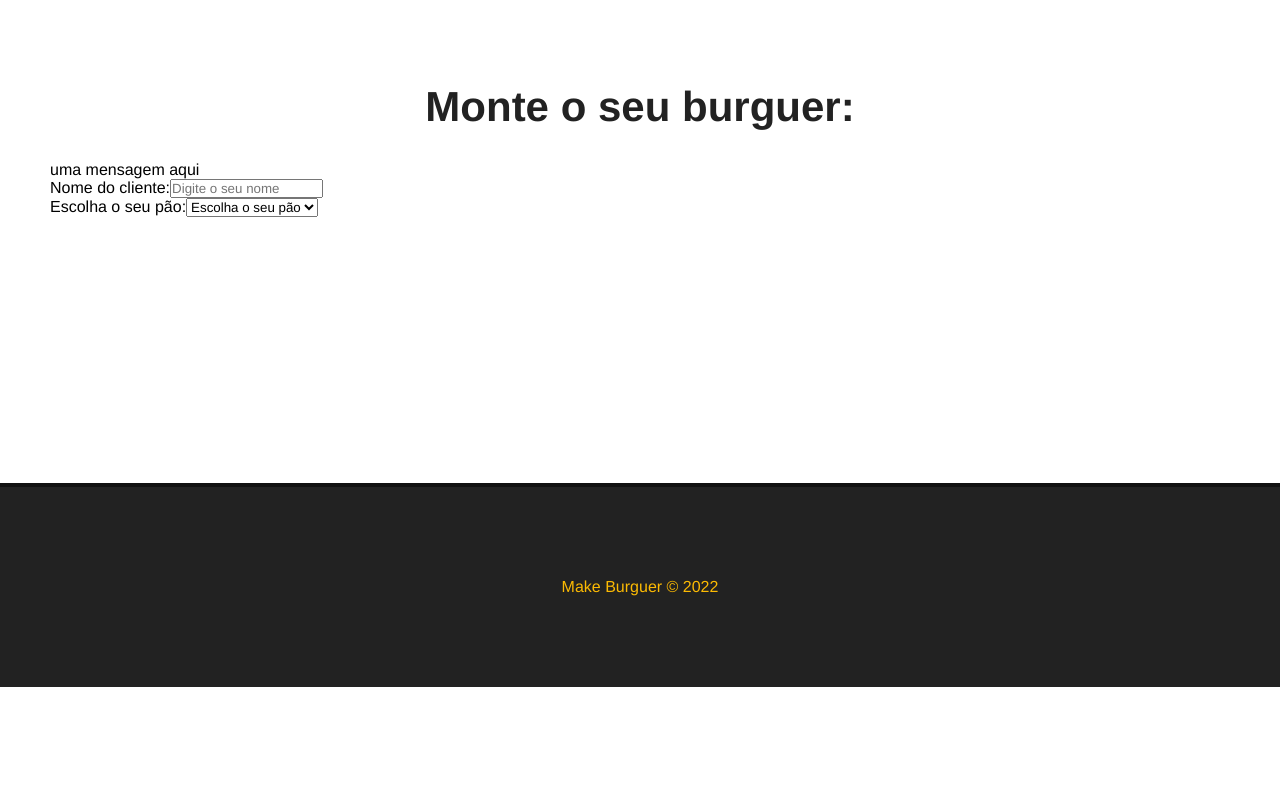
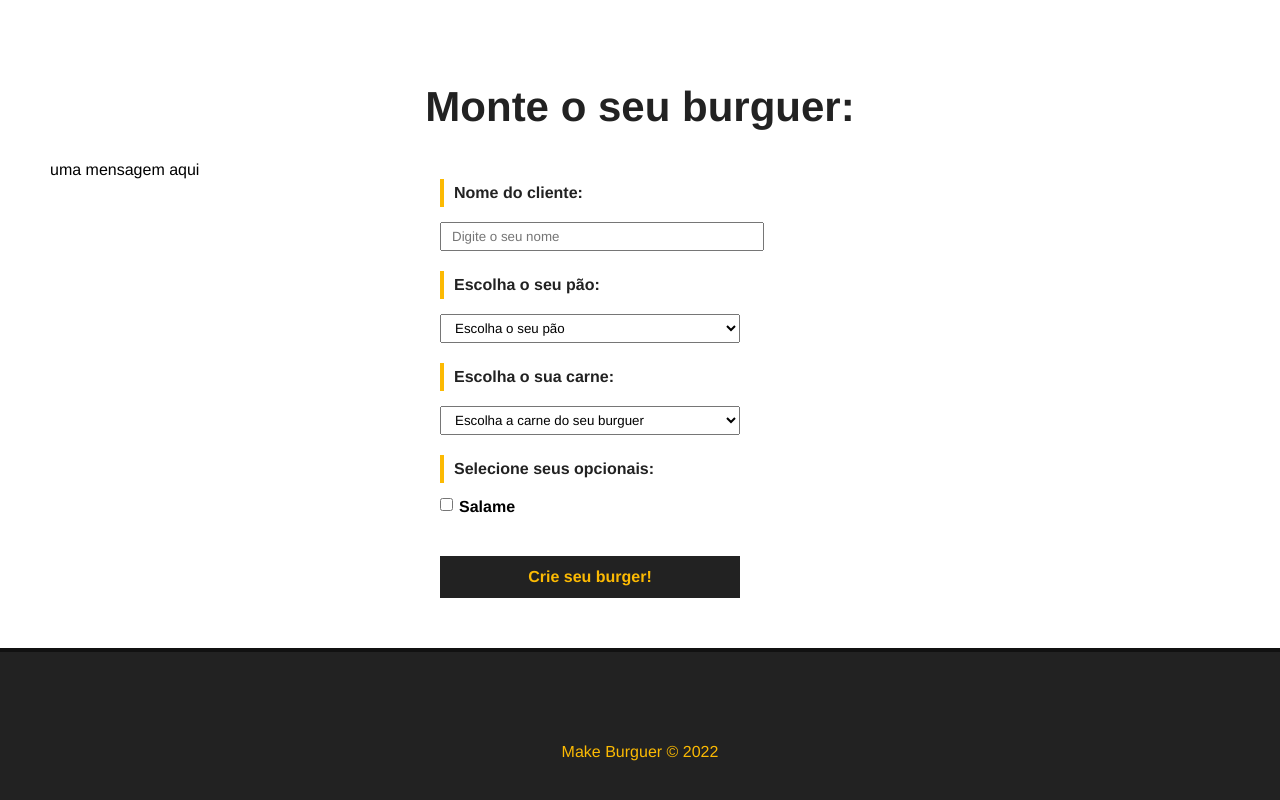
Before and after one commit to KeylaneSilva/initVuejs, a Vue app in the folder make-burguer/: page / in a window 1280 px wide. Shown: the part 745-1545 px from the top of the page. Before the commit the page ends 1432 px from the top, so only its background shows below. Built offline with nearby package versions, Linux system fonts and the light colour scheme.

Commit message:
styled do formulario

```diff
--- a/make-burguer/src/components/BurguerForm.vue
+++ b/make-burguer/src/components/BurguerForm.vue
@@ -7,7 +7,8 @@
           <label for="nome">Nome do cliente:</label>
           <input type="text" name="nome" id="nome" v-model="nome" placeholder="Digite o seu nome">
         </div>
-         <div class="input-container">
+
+        <div class="input-container">
           <label for="pao">Escolha o seu pão:</label>
           <select name="pao" id="pao">
             <option value="">Escolha o seu pão</option>
@@ -15,6 +16,28 @@
             <option value="">Pão de Queijo</option>
           </select>
         </div>
+
+        <div class="input-container">
+          <label for="carne">Escolha o sua carne:</label>
+          <select name="carne" id="carne">
+            <option value="">Escolha a carne do seu burguer</option>
+            <option value="">Maminha</option>
+            <option value="">Vegana</option>
+          </select>
+        </div>
+
+        <div id="opcionais-container" class="input-container">
+          <label for="opcionais" id="opcionais-title">Selecione seus opcionais:</label>
+          <div class="checkbox-container">
+            <input type="checkbox" name="opcionais" v-model="opcionais" value="Salame">
+            <span>Salame</span>
+          </div>
+        </div>
+
+        <div class="input-container">
+          <input type="submit" class="submit-btn" value="Crie seu burger!">
+        </div>
+
       </form>
     </div>
   </div>
@@ -27,5 +50,69 @@
 </script>
 
 <style scoped>
+  #burger-form{
+    max-width: 400px;
+    margin: 0 auto; /* centraliza o conteudo0 */
+  }
 
+  .input-container{
+    display: flex;
+    flex-direction: column;
+    margin-bottom: 20px;
+  }
+
+  label{
+    font-weight: bold;
+    margin-bottom: 15px;
+    color: #222;
+    padding: 5px 10px;
+    border-left: 4px solid #fcba03;
+  }
+
+  input, select{
+    padding:  5px 10px; /* aumenta a area interna */
+    width: 300px;
+  }
+
+  #opcionais-container{
+    flex-direction: row;
+    flex-wrap: wrap;
+  }
+
+  #opcionais-title{
+    width: 100%;
+  }
+
+  .checkbox-container{
+    display: flex;
+    align-items: flex-start;
+    width: 50%;
+    margin-bottom: 20px;
+  }
+
+  .checkbox-container span,
+  .checkbox-container input {
+    width: auto;
+  }
+
+  .checkbox-container span {
+  margin-left: 6px;
+  font-weight: bold;
+  }
+
+  .submit-btn {
+  background-color: #222;
+  color:#fcba03;
+  font-weight: bold;
+  border: 2px solid #222;
+  padding: 10px;
+  font-size: 16px;
+  /* margin: 0 auto; */
+  cursor: pointer;
+  transition: .5s;
+  }
+  .submit-btn:hover {
+    background-color: transparent;
+    color: #222;
+  }
 </style>
```
